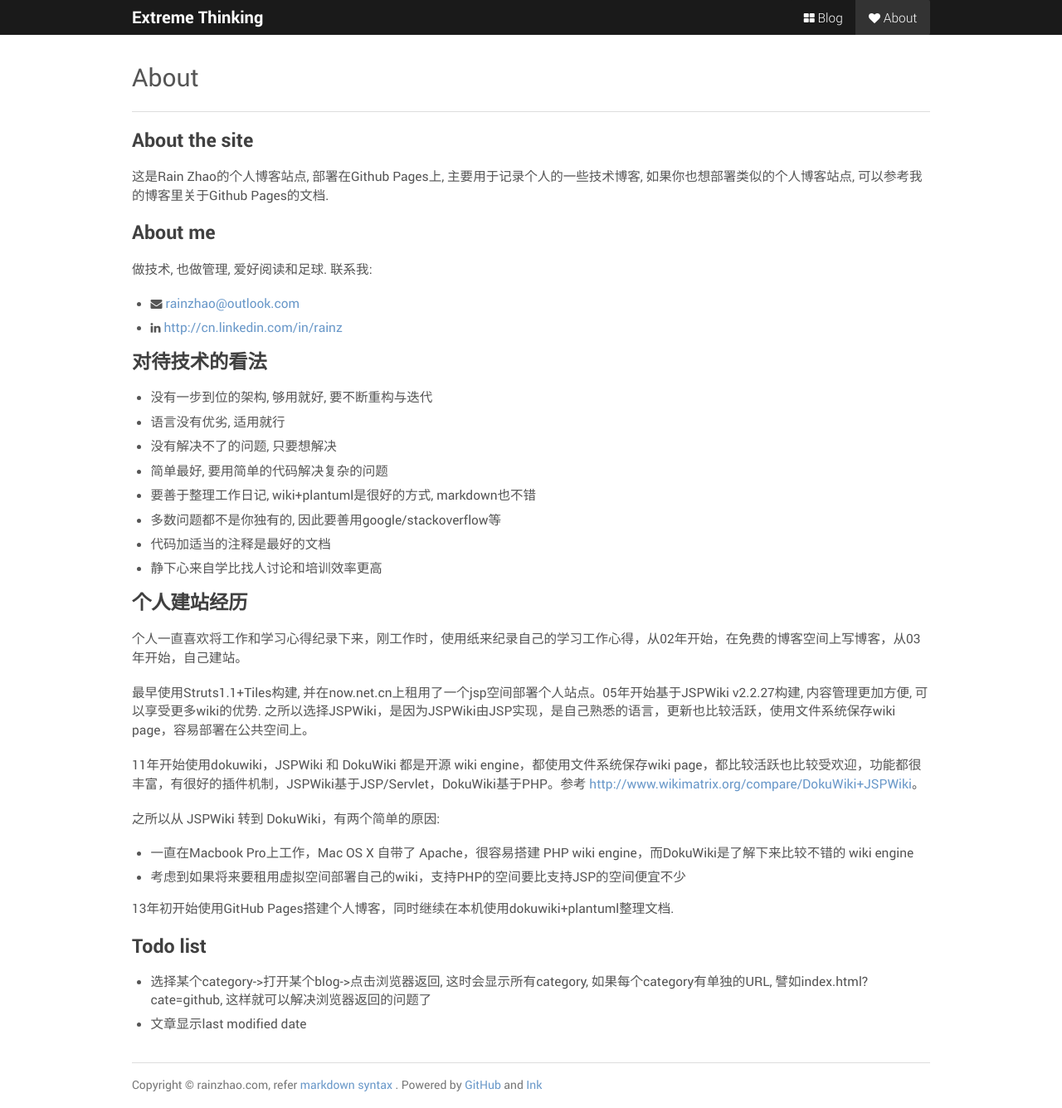
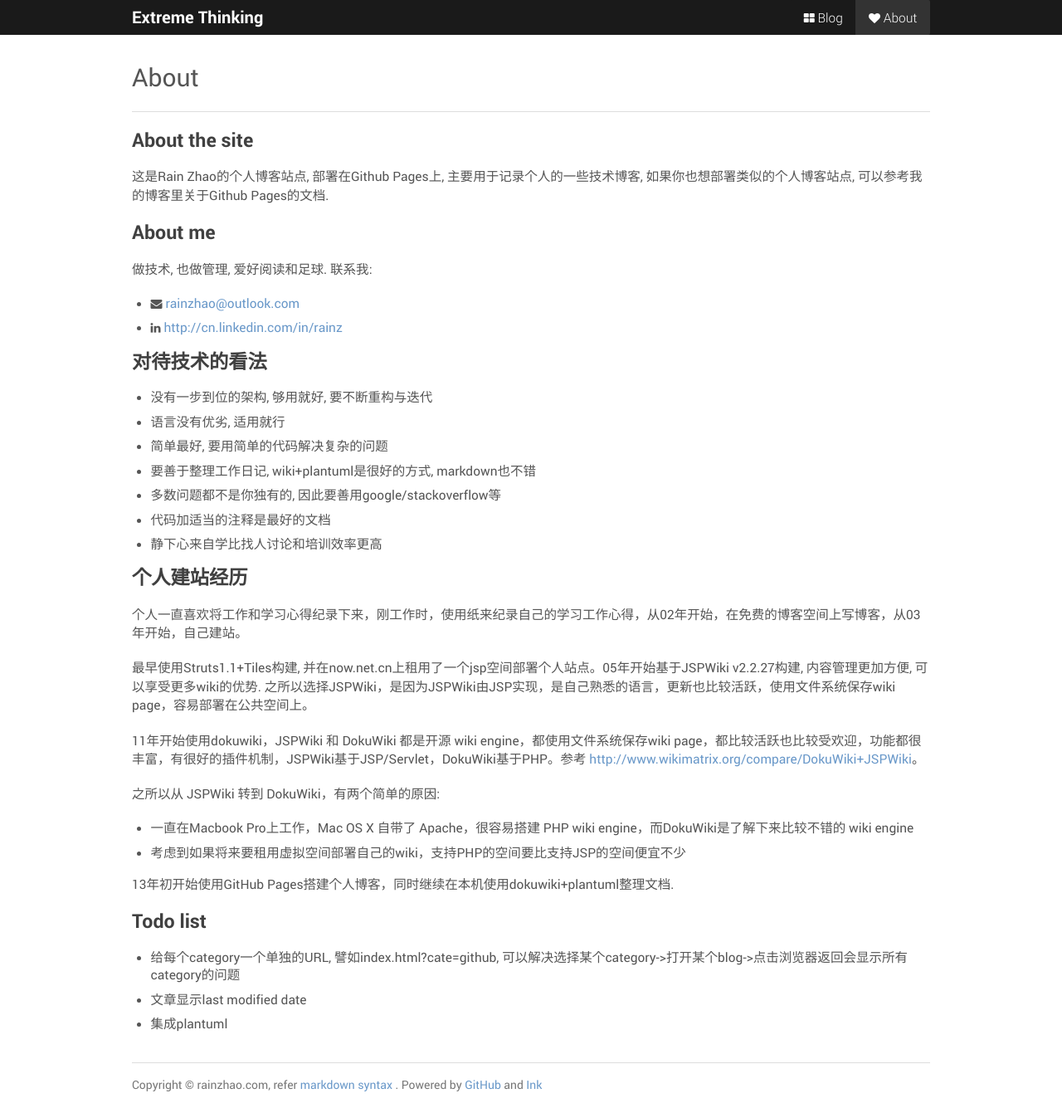
Before and after one commit to rainzhaojy/rainzhaojy.github.io, a Jekyll site: the page built from about.md, in a window 1280 px wide and 1335 px high. Shown: the whole window at 83% size. Built offline with Jekyll 4.4.1, drawn with Linux system fonts in a browser that asks for light colours; nearby versions of some CDN libraries; library files that are not in the unit come from our copies; Markdown is read by kramdown in place of the engine named in the settings; comment, search, counter and statistics services are not loaded.

Commit message:
add todo list in about page

```diff
--- a/about.md
+++ b/about.md
@@ -19,7 +19,6 @@ whereami: about
 
 * 没有一步到位的架构, 够用就好, 要不断重构与迭代
 * 语言没有优劣, 适用就行
-* 没有解决不了的问题, 只要想解决
 * 简单最好, 要用简单的代码解决复杂的问题
 * 要善于整理工作日记, wiki+plantuml是很好的方式, markdown也不错
 * 多数问题都不是你独有的, 因此要善用google/stackoverflow等
@@ -43,5 +42,6 @@ whereami: about
 
 ### Todo list
 
-* 选择某个category->打开某个blog->点击浏览器返回, 这时会显示所有category, 如果每个category有单独的URL, 譬如index.html?cate=github, 这样就可以解决浏览器返回的问题了
+* 给每个category一个单独的URL, 譬如index.html?cate=github, 可以解决选择某个category->打开某个blog->点击浏览器返回会显示所有category的问题
 * 文章显示last modified date
+* 集成plantuml
```
